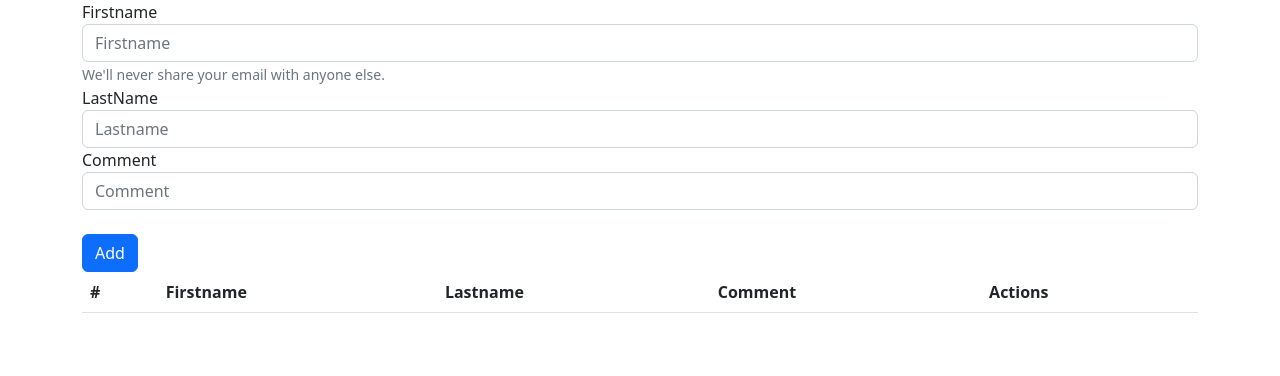
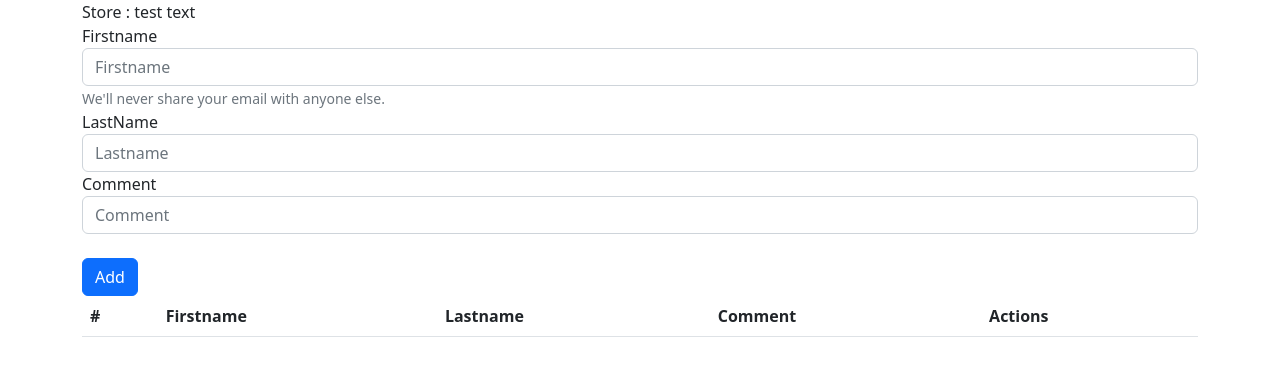
Before and after one commit to teeraphatjune/nuxt-state, a Nuxt app: page / in a window 1280 px wide. Shown: the top 376 px of the page. Built offline with nearby package versions, Linux system fonts and the light colour scheme.

Commit message:
setup store

```diff
--- a/src/components/FormInputs.vue
+++ b/src/components/FormInputs.vue
@@ -1,6 +1,7 @@
 <template>
   <div>
     <form @submit.prevent="addUserData">
+      Store : {{ userData.getTest }}
       <div class="form-group">
         <label for="firstName">Firstname</label>
         <input
@@ -43,7 +44,7 @@
     <thead>
       <tr>
         <th scope="col">#</th>
-        <th scope="col">Firstname</th>
+        <th scope="col">Firstname </th>
         <th scope="col">Lastname</th>
         <th scope="col">Comment</th>
         <th scope="col">Actions</th>
--- a/src/stores/userData.ts
+++ b/src/stores/userData.ts
@@ -1,34 +1,35 @@
 import { defineStore } from "pinia";
 import { v4 as uuidv4 } from "uuid";
+import { Ref } from "vue";
 interface userData {
   id: string;
   firstName?: string;
   lastName?: string;
   comment?: string;
 }
-export const useUserDataStore = defineStore('userData', {
-  state: () => ({
-    Items: <userData[]>[],
-    test: ref('test'),
-  }),
-  getters: {
-    getTest: (state): string => state.test, // get normal text
-    getItems: (state): userData[] => state.Items,
-  },
-  actions: {
-    addItem(firstname: string, lastname: string, comment: string) : void {
-      this.Items.push(<userData>{
+
+export const useUserDataStore = defineStore("userData", () => {
+  const items = ref(<userData[]>[]);
+  const test = ref('test text');
+
+  const getItems = computed(() => items.value)
+  const getTest = computed(() => test.value)
+
+  const addItem = (firstname: string, lastname: string, comment: string): void => {
+      items.value.push(<userData>{
         id: uuidv4(),
         firstName: firstname,
         lastName: lastname,
         comment: comment,
       });
-    },
-    deleteItem(id: string) : void{
-      const index = this.Items.findIndex(item => item.id === id);
+    };
+
+  const deleteItem = (id: string): void => {
+    const index = items.value.findIndex(item => item.id === id);
       if (index > -1) {
-        this.Items = [...this.Items.slice(0, index), ...this.Items.slice(index + 1)];
+        items.value = [...items.value.slice(0, index), ...items.value.slice(index + 1)];
       }
-    },
-  },
+  };
+
+  return { addItem, deleteItem, getItems, getTest };
 });
```
Also changed, not shown: src/stores/userData copy.ts (added, +34 -0 lines).
